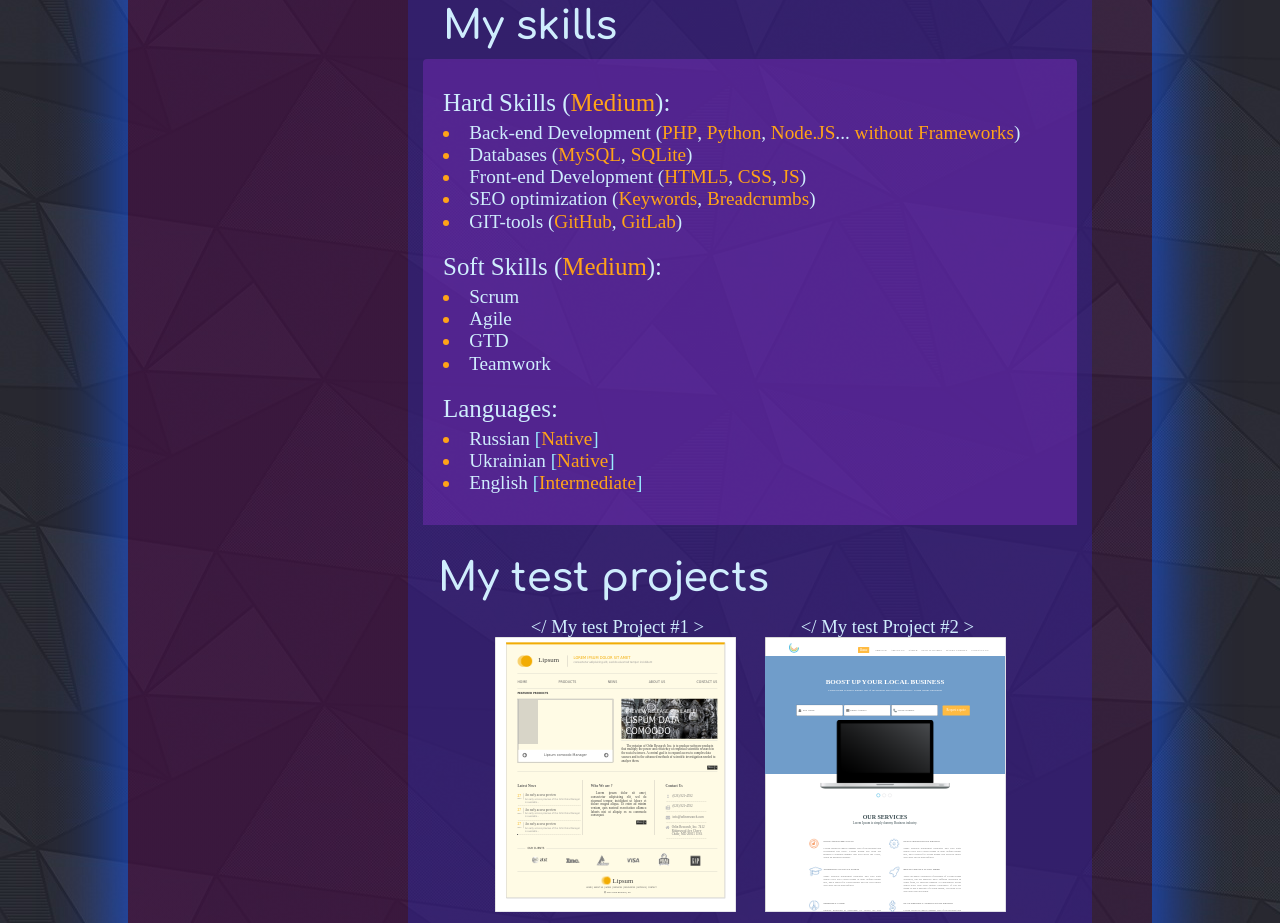
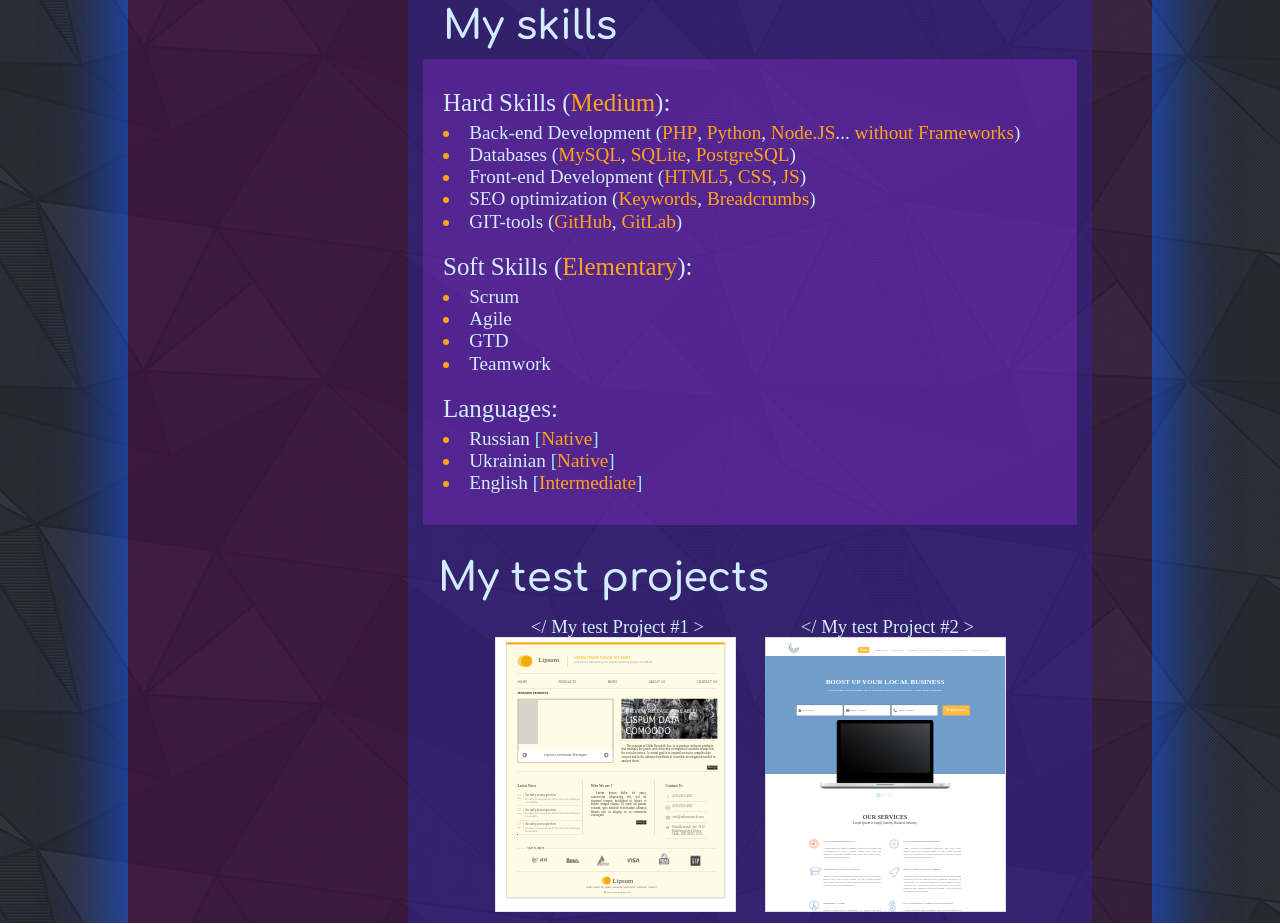
Before and after one commit to dsvan88/resume, a plain HTML site: page index.html in a window 1280 px wide. Shown: the part 1609-2532 px from the top of the page. Drawn offline with nearby package versions, Linux system fonts and the light colour scheme; no server answers.

Commit message:
v0.99 An objective review of my soft skills

```diff
--- a/index.html
+++ b/index.html
@@ -157,7 +157,7 @@
 									<span>Back-end Development (<span class="text-accent" title="PHP ☺☺☺☺☻">PHP</span>, <span class="text-accent" title="Python ☺☺☻☻☻">Python</span>, <span class="text-accent" title="Node.JS ☺☻☻☻☻">Node.JS</span>... <span class="text-accent">without Frameworks</span>) </span>
 								</li>
 								<li>
-									<span>Databases (<span class="text-accent" title="MySQL ☺☺☺☻☻">MySQL</span>, <span class="text-accent" title="SQLite ☺☺☺☻☻">SQLite</span>)</span>
+									<span>Databases (<span class="text-accent" title="MySQL ☺☺☺☻☻">MySQL</span>, <span class="text-accent" title="SQLite ☺☺☺☻☻">SQLite</span>, <span class="text-accent" title="PostgreSQL ☺☺☺☻☻">PostgreSQL</span>)</span>
 								</li>
 								<li>
 									<span>Front-end Development (<span class="text-accent" title="HTML5 ☺☺☺☺☻">HTML5</span>, <span class="text-accent" title="CSS & Preprocessor SCSS ☺☺☺☻☻">CSS</span>, <span class="text-accent" title="Javascript ☺☺☺☺☻">JS</span>)</span>
@@ -170,7 +170,7 @@
 								</li>
 							</ul>
 							<ul class="article-lists skills-lists">
-								<h4 class="article-lists__title">Soft Skills (<span class="text-accent">Medium</span>):</h4>
+								<h4 class="article-lists__title">Soft Skills (<span class="text-accent" title="I understand the basic concepts, but I have not had the opportunity to implement them into my workflow because I have not worked for any IT organization.">Elementary</span>):</h4>
 								<li><span>Scrum</span></li>
 								<li><span>Agile</span></li>
 								<li><span>GTD</span></li>
@@ -180,7 +180,7 @@
 								<h4 class="article-lists__title">Languages:</h4>
 								<li><span>Russian</span> <span class="text-accent span-square-brackets" title="Native ☺☺☺☺☺">Native</span></li>
 								<li><span>Ukrainian</span> <span class="text-accent span-square-brackets" title="Native ☺☺☺☺☺">Native</span></li>
-								<li><span>English</span> <span class="text-accent span-square-brackets" title="Intermediate ☺☺☺☻☻">Intermediate</span></li>
+								<li><span>English</span> <span class="text-accent span-square-brackets" title="Elementary and Intermediate ☺☺☺☻☻ with Google translate">Intermediate</span></li>
 							</ul>
 						</article>
 					</div>
```
Also changed, not shown: 1 other file.
